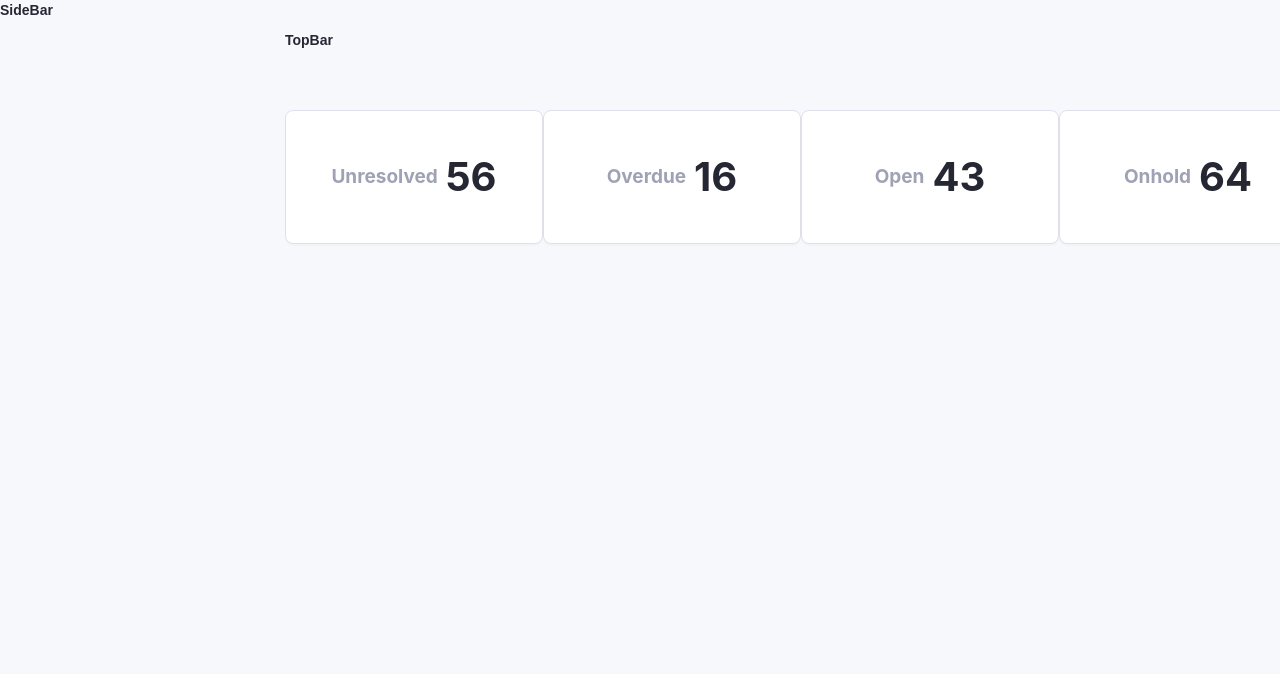
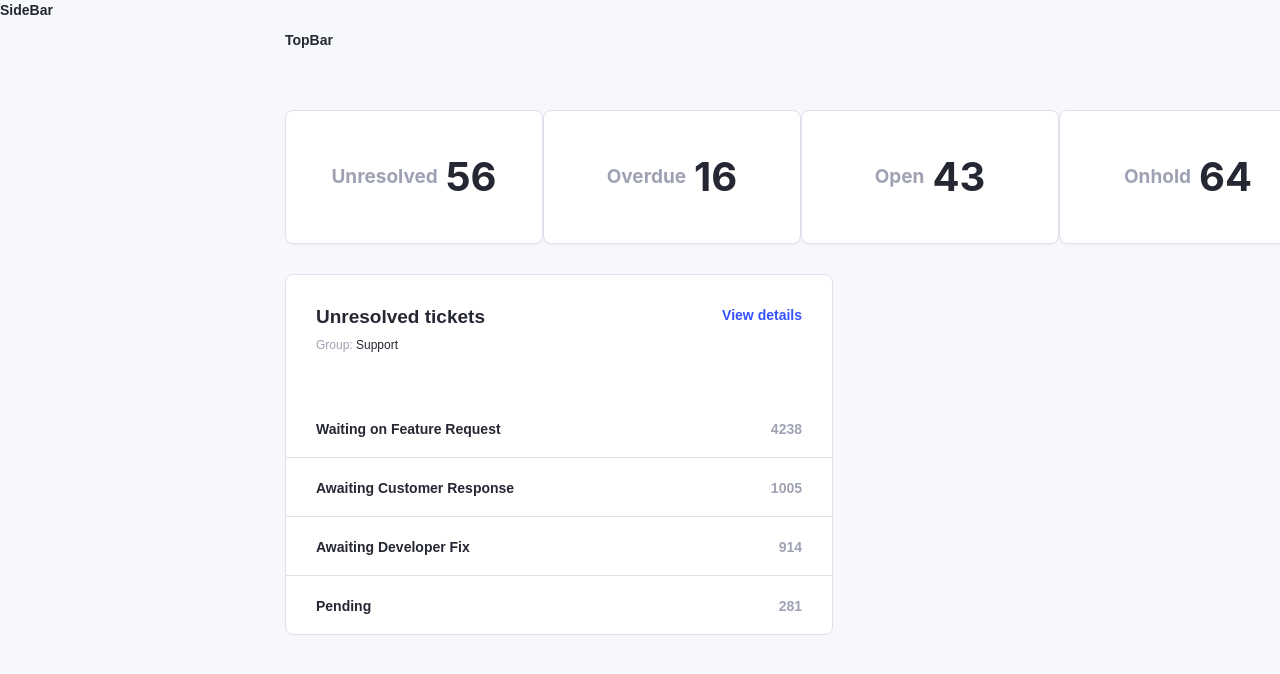
Before and after one commit to KseniaPopova02/dashboard-kit, a React (Create React App) app: page / in a window 1280 px wide. Shown: the top 674 px of the page. Built offline with nearby package versions, Linux system fonts and the light colour scheme.

Commit message:
add: styles for overviewTickets

```diff
--- a/src/App.jsx
+++ b/src/App.jsx
@@ -15,6 +15,7 @@ import {
   Articles,
   Settings,
   Subscription,
+  OverviewTicketsDetails,
 } from "./pages";
 import { FormLayout, MainLayout } from "./modules";
 
@@ -43,6 +44,10 @@ const App = () => {
             <Route path="forgotSuccess" element={<ForgotSuccess />} />
             <Route path="reset" element={<Reset />} />
             <Route path="signUp" element={<SignUp />} />
+            <Route
+              path="overview-tickets-details"
+              element={<OverviewTicketsDetails />}
+            />
             <Route path="*" element={<NotFound />} />
           </Route>
         )}
--- /dev/null
+++ b/src/Data/TicketsOverview.json
@@ -0,0 +1,10 @@
+{
+  "ticketsOverview": [
+    {
+      "Waiting on Feature Request": "4238",
+      "Awaiting Customer Response": "1005",
+      "Awaiting Developer Fix": "914",
+      "Pending": "281"
+    }
+  ]
+}
--- a/src/modules/OverviewData/style.js
+++ b/src/modules/OverviewData/style.js
@@ -18,6 +18,7 @@ export const StyledContainer = styled.div`
   display: flex;
   justify-content: space-between;
   align-items: center;
+  margin-bottom: 30px;
 `;
 
 export const StyledBtnText = styled.div`
--- a/src/modules/OverviewTickets/OverviewTickets.jsx
+++ b/src/modules/OverviewTickets/OverviewTickets.jsx
@@ -0,0 +1,41 @@
+import { React, useState, useEffect } from "react";
+import {
+  StyledWrapper,
+  StyledHeaderWrapper,
+  StyledTitle,
+  StyledSubtitle,
+  StyledSpan,
+  StyledContentWrapper,
+  StyledText,
+  StyledNum,
+  StyledLink,
+} from "./style";
+import data from "../../Data/TicketsOverview.json";
+
+export const OverviewTickets = () => {
+  const [ticketsData, setTicketsData] = useState([]);
+  useEffect(() => {
+    setTicketsData(data.ticketsOverview[0]);
+  }, []);
+  return (
+    <StyledWrapper>
+      <StyledHeaderWrapper>
+        <div>
+          <StyledTitle>Unresolved tickets</StyledTitle>
+          <StyledSubtitle>
+            <StyledSpan>Group:</StyledSpan> Support
+          </StyledSubtitle>
+        </div>
+        <StyledLink to="/overview-tickets-details">View details</StyledLink>
+      </StyledHeaderWrapper>
+      <div>
+        {Object.entries(ticketsData).map(([key, value]) => (
+          <StyledContentWrapper key={key}>
+            <StyledText>{key}</StyledText>
+            <StyledNum>{value}</StyledNum>
+          </StyledContentWrapper>
+        ))}
+      </div>
+    </StyledWrapper>
+  );
+};
--- a/src/modules/OverviewTickets/index.js
+++ b/src/modules/OverviewTickets/index.js
@@ -0,0 +1 @@
+export * from "./OverviewTickets";
--- a/src/modules/OverviewTickets/style.js
+++ b/src/modules/OverviewTickets/style.js
@@ -0,0 +1,67 @@
+import styled from "styled-components";
+import { Link } from "react-router-dom";
+
+export const StyledWrapper = styled.div`
+  border: 1px solid #dfe0eb;
+  border-radius: 8px;
+  background: #ffffff;
+  max-width: 546px;
+`;
+
+export const StyledHeaderWrapper = styled.div`
+  display: flex;
+  justify-content: space-between;
+  margin-bottom: 36px;
+  padding: 30px;
+`;
+
+export const StyledTitle = styled.div`
+  font-weight: 700;
+  font-size: 19px;
+  line-height: 24px;
+  margin-bottom: 8px;
+`;
+
+export const StyledSubtitle = styled.div`
+  font-weight: 400;
+  font-size: 12px;
+  line-height: 16px;
+`;
+
+export const StyledSpan = styled.span`
+  color: #9fa2b4;
+`;
+
+export const StyledContentWrapper = styled.div`
+  margin-bottom: 20px;
+  padding: 0 30px 18px 30px;
+  display: flex;
+  justify-content: space-between;
+  &:not(:last-child) {
+    border-bottom: 1px solid #dfe0eb;
+  }
+  &:last-child {
+    margin-bottom: 0;
+  }
+`;
+
+export const StyledText = styled.div`
+  font-weight: 600;
+  font-size: 14px;
+  line-height: 20px;
+`;
+
+export const StyledNum = styled.div`
+  color: #9fa2b4;
+  font-weight: 600;
+  font-size: 14px;
+  line-height: 20px;
+`;
+
+export const StyledLink = styled(Link)`
+  font-weight: 600;
+  font-size: 14px;
+  line-height: 20px;
+  color: #3751ff;
+  text-decoration: none;
+`;
--- a/src/modules/index.js
+++ b/src/modules/index.js
@@ -5,3 +5,4 @@ export * from "./ForgotForm";
 export * from "./ResetForm";
 export * from "./SignUpForm";
 export * from "./OverviewData";
+export * from "./OverviewTickets";
--- /dev/null
+++ b/src/pages/OverviewTicketsDetails/OverviewTicketsDetails.jsx
@@ -0,0 +1,3 @@
+import { React } from "react";
+
+export const OverviewTicketsDetails = () => <>Details......</>;
--- /dev/null
+++ b/src/pages/OverviewTicketsDetails/index.js
@@ -0,0 +1 @@
+export * from "./OverviewTicketsDetails";
--- a/src/pages/View/View.jsx
+++ b/src/pages/View/View.jsx
@@ -1,8 +1,9 @@
 import React from "react";
-import { OverviewData } from "../../modules";
+import { OverviewData, OverviewTickets } from "../../modules";
 
 export const View = () => (
   <>
-    <OverviewData></OverviewData>
+    <OverviewData />
+    <OverviewTickets />
   </>
 );
--- a/src/pages/index.js
+++ b/src/pages/index.js
@@ -12,3 +12,4 @@ export * from "./Agents";
 export * from "./Articles";
 export * from "./Settings";
 export * from "./Subscription";
+export * from "./OverviewTicketsDetails";
```
